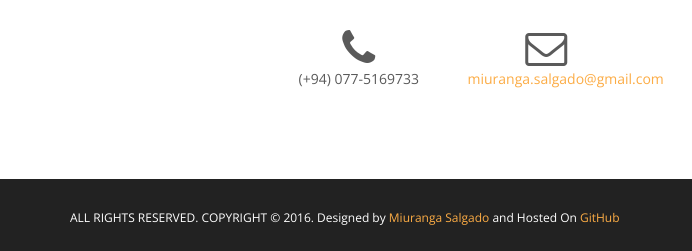
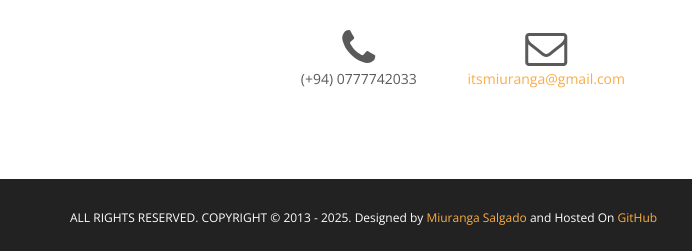
Before and after one commit to miuranga1994/miuranga1994.github.io, a plain HTML site: page index.html in a window 1280 px wide. Shown: the part 3690-3941 px from the top of the page, 0-692 px from the left. Drawn offline with nearby package versions, Linux system fonts and the light colour scheme.

Commit message:
Update 2025 changes

```diff
--- a/index.html
+++ b/index.html
@@ -525,11 +525,11 @@
                     </div>
                         <div class="col-lg-3 text-center">
                             <i class="fa fa-phone fa-3x sr-contact"></i>
-                            <p>(+94) 077-5169733</p>
+                            <p>(+94) 0777742033</p>
                         </div>
                         <div class="col-lg-3 text-center">
                             <i class="fa fa-envelope-o fa-3x sr-contact"></i>
-                            <p><a href="mailto:miuranga.salgado@gmail.com">miuranga.salgado@gmail.com</a></p>
+                            <p><a href="mailto:itsmiuranga@gmail.com">itsmiuranga@gmail.com</a></p>
                         </div>
                         <div class="col-lg-3 text-center">
                             <i class="fa fa-facebook fa-3x sr-contact"></i>
@@ -548,7 +548,7 @@
     <nav id="footer">
         <div class="container">
             <div class="pull-left fnav">
-                <p>ALL RIGHTS RESERVED. COPYRIGHT © 2016. Designed by <a href="https://www.facebook.com/miusalgado">Miuranga Salgado</a> and Hosted On <a href="https://github.com/miuranga1994/miuranga1994.github.io">GitHub</a></p>
+                <p>ALL RIGHTS RESERVED. COPYRIGHT © 2013 - 2025. Designed by <a href="https://www.facebook.com/miusalgado">Miuranga Salgado</a> and Hosted On <a href="https://github.com/miuranga1994/miuranga1994.github.io">GitHub</a></p>
             </div>
         </div>
     </nav>
```
